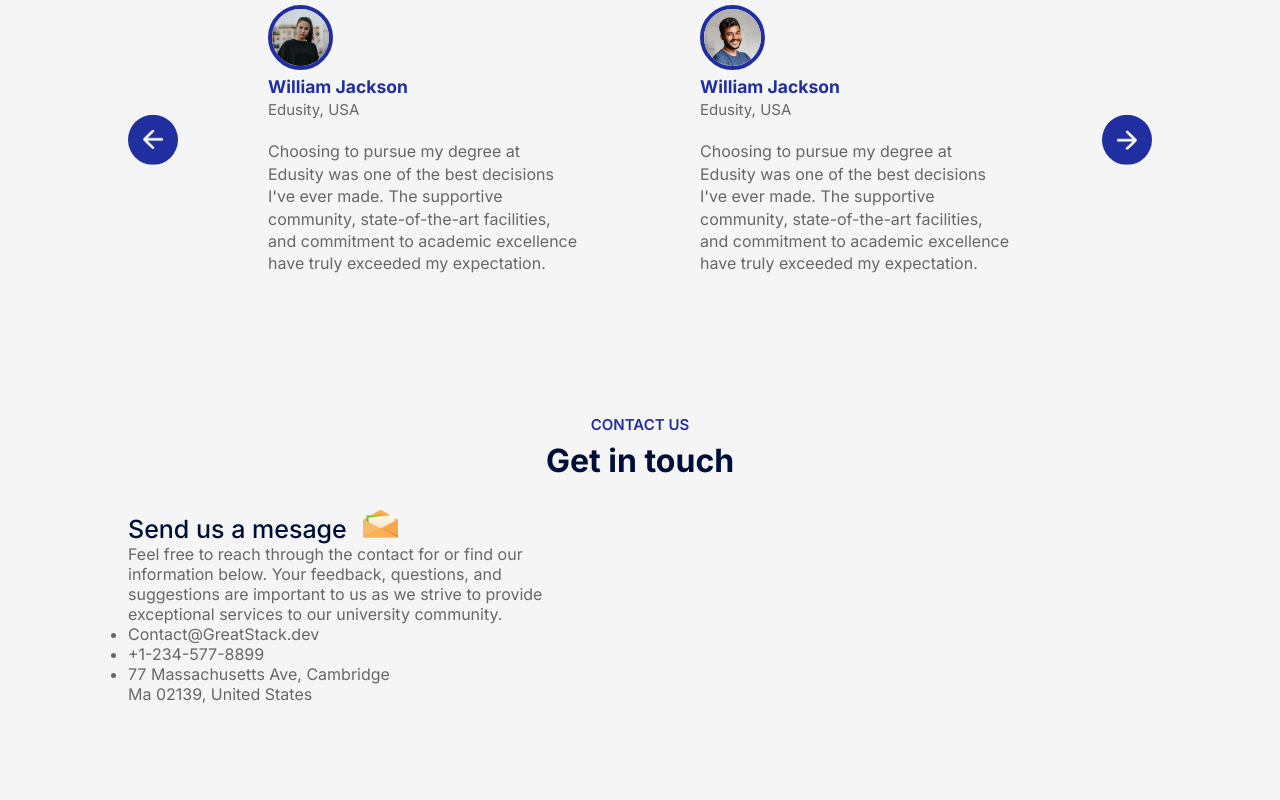
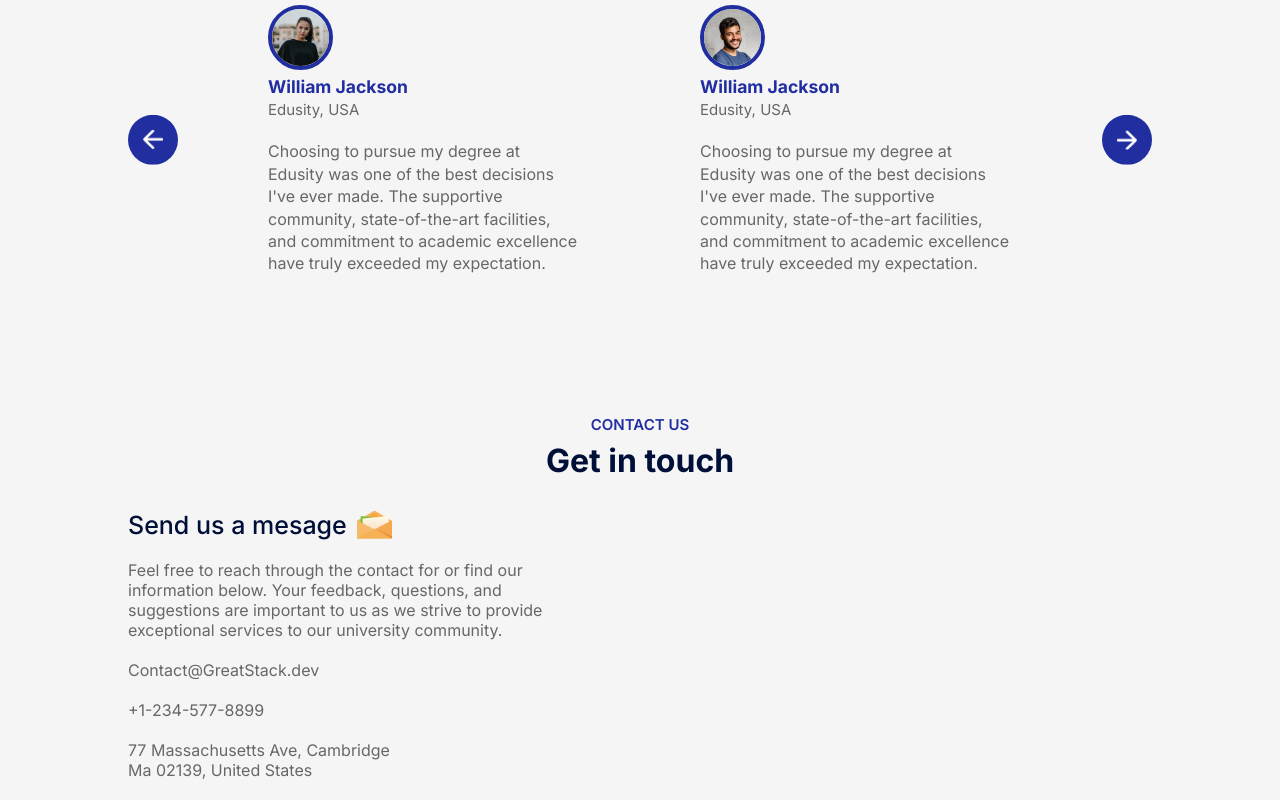
Before and after one commit to Developerfiyin/edusity-webpage, a React (Vite) app: page / in a window 1280 px wide. Shown: the part 2701-3501 px from the top of the page. Before the commit the page ends 3405 px from the top, so only its background shows below. Built offline with nearby package versions, Linux system fonts and the light colour scheme.

Commit message:
updated style contact col

```diff
--- a/src/Components/Contact/contact.css
+++ b/src/Components/Contact/contact.css
@@ -15,9 +15,22 @@
   font-size: 25px;
   color: #000f38;
   font-weight: 500;
+  display: flex;
+  align-items: center;
+  margin-bottom: 20px;
 }
 
 .contact-col h3 img {
   margin-left: 10px;
   width: 35px;
 }
+
+.contact-col p {
+  max-width: 450px;
+  list-style: 0.3;
+}
+.contact-col ul li {
+  display: flex;
+  align-items: center;
+  margin: 20px 0;
+}
```
